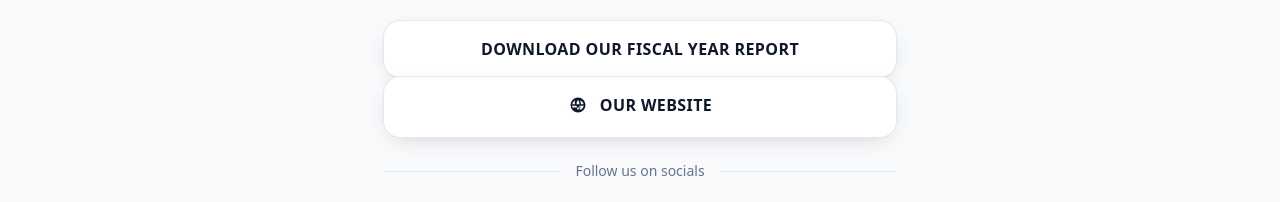
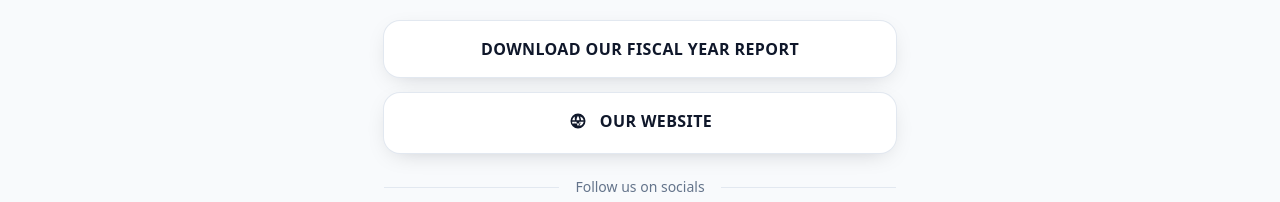
Before and after one commit to jonathan1965/Alight-Rwanda, a plain HTML site: page index.html in a window 1280 px wide. Shown: the part 251-453 px from the top of the page. Drawn offline with nearby package versions, Linux system fonts and the light colour scheme.

Commit message:
make it change

```diff
--- a/index.html
+++ b/index.html
@@ -37,7 +37,7 @@
            <p class="mt-2 text-center text-slate-600 dark:text-slate-300">We build a meaningful life for and with the displaced. Not simply basic needs, but a life filled with joy, dignity, connection, and purpose.</p>
 
           <!-- Website button -->
-          <div class="mt-6">
+          <div class="mt-6 flex flex-col gap-4">
              <a
               href="/Alight-Rwanda-Annual-Report2024-2025.pdf"
               target="_blank"
```
